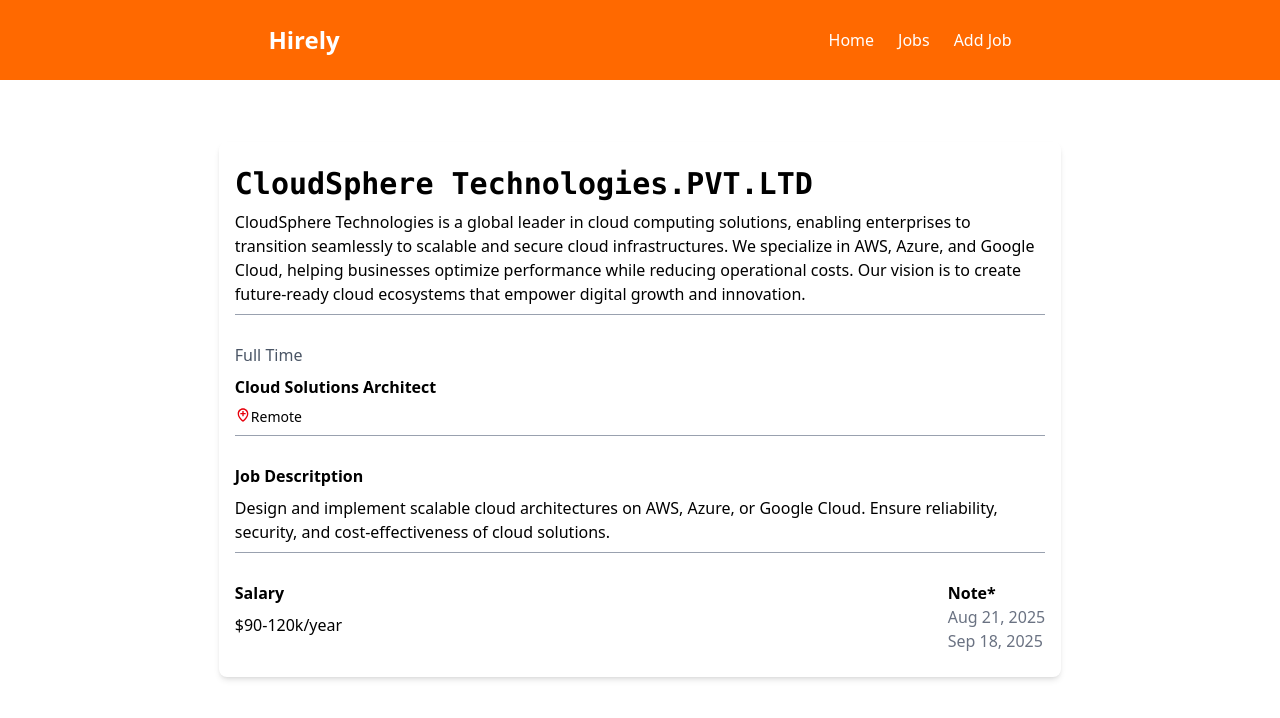
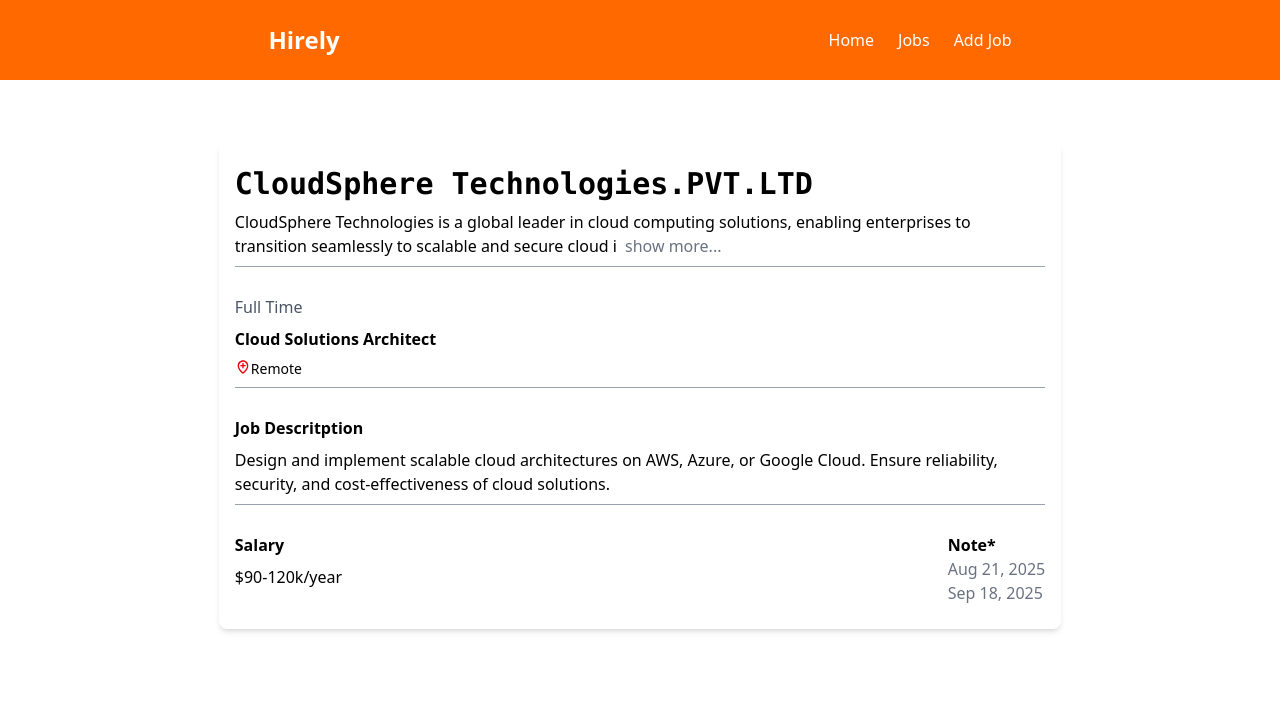
Before and after one commit to paldentitung/Hirely-website, a React (Vite) app: page /jobs/0c3f in a window 1280 px wide. Shown: the top 718 px of the page. Built offline with nearby package versions, Linux system fonts and the light colour scheme.

Commit message:
is expanded feature add

```diff
--- /dev/null
+++ b/src/Components/IsExpanded.jsx
@@ -0,0 +1,23 @@
+import React from "react";
+import { useState } from "react";
+const IsExpanded = ({ description }) => {
+  const [IsExpanded, setIsExpaned] = useState(false);
+  const showText = IsExpanded ? description : description.slice(0, 150);
+  return (
+    <div>
+      <p>
+        {showText}
+        {description.length > 150 && (
+          <span
+            onClick={() => setIsExpaned(!IsExpanded)}
+            className="text-gray-500 ml-2 hover:cursor-pointer"
+          >
+            {IsExpanded ? "show less.." : "show more..."}
+          </span>
+        )}
+      </p>
+    </div>
+  );
+};
+
+export default IsExpanded;
--- a/src/Pages/JobDetails.jsx
+++ b/src/Pages/JobDetails.jsx
@@ -5,7 +5,7 @@ import Title from "../Components/Title";
 import PrimaryButton from "../Components/PrimaryButton";
 import SecondaryButton from "../Components/SecondaryButton";
 import { BiLocationPlus } from "react-icons/bi";
-import { useState } from "react";
+import IsExpanded from "../Components/IsExpanded";
 const JobDetails = () => {
   const { id } = useParams();
   // find the job object by matching ID
@@ -20,7 +20,7 @@ const JobDetails = () => {
         <div className="w-3/4 shadow-md  p-4 rounded-lg flex flex-col space-y-5 ">
           <div className=" border-b border-gray-400 py-2 flex flex-col gap-2 ">
             <Title title={selectedJob.company.name} />
-            <div>{selectedJob.company.description}</div>
+            <IsExpanded description={selectedJob.company.description} />{" "}
           </div>
           <div className="flex flex-col gap-2  border-gray-400 border-b py-2 ">
             <div className="text-gray-600">{selectedJob.type}</div>
```
